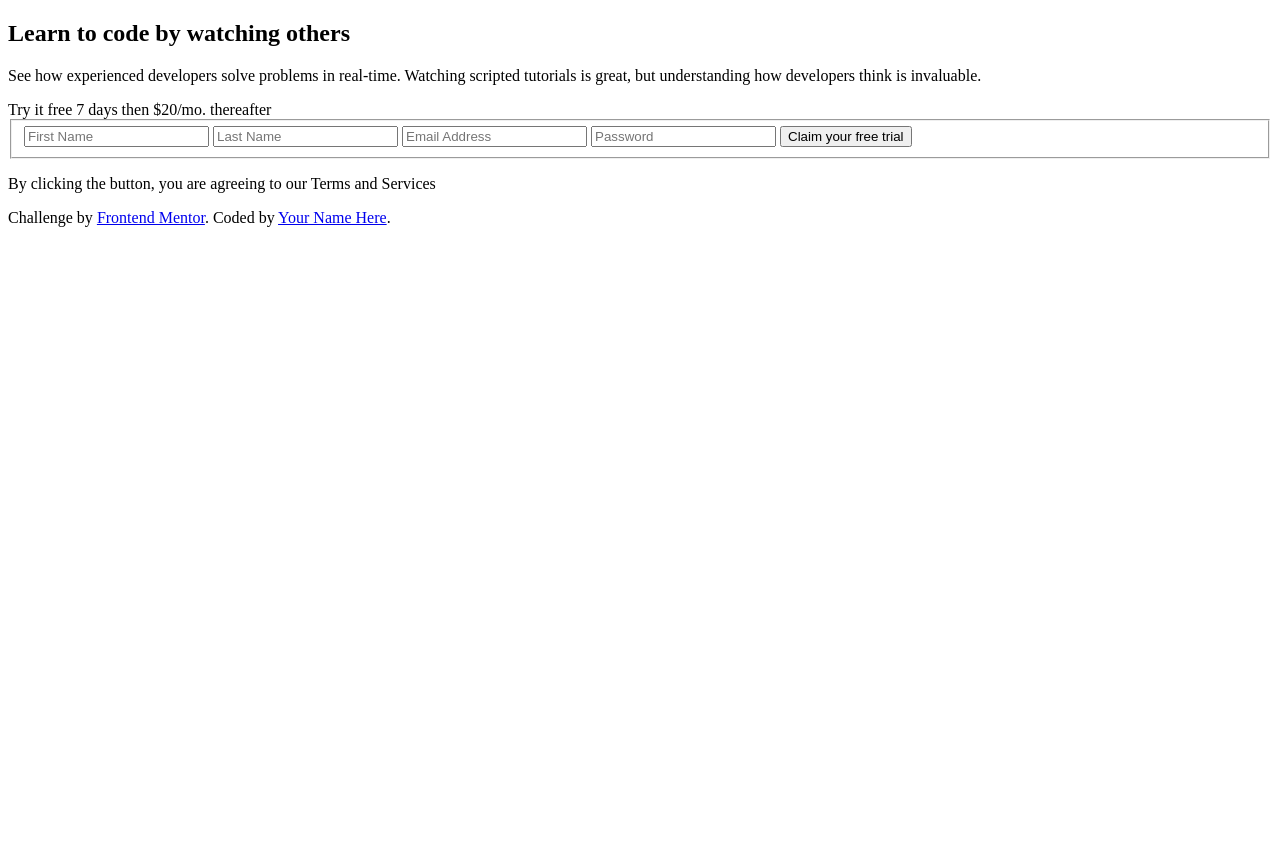
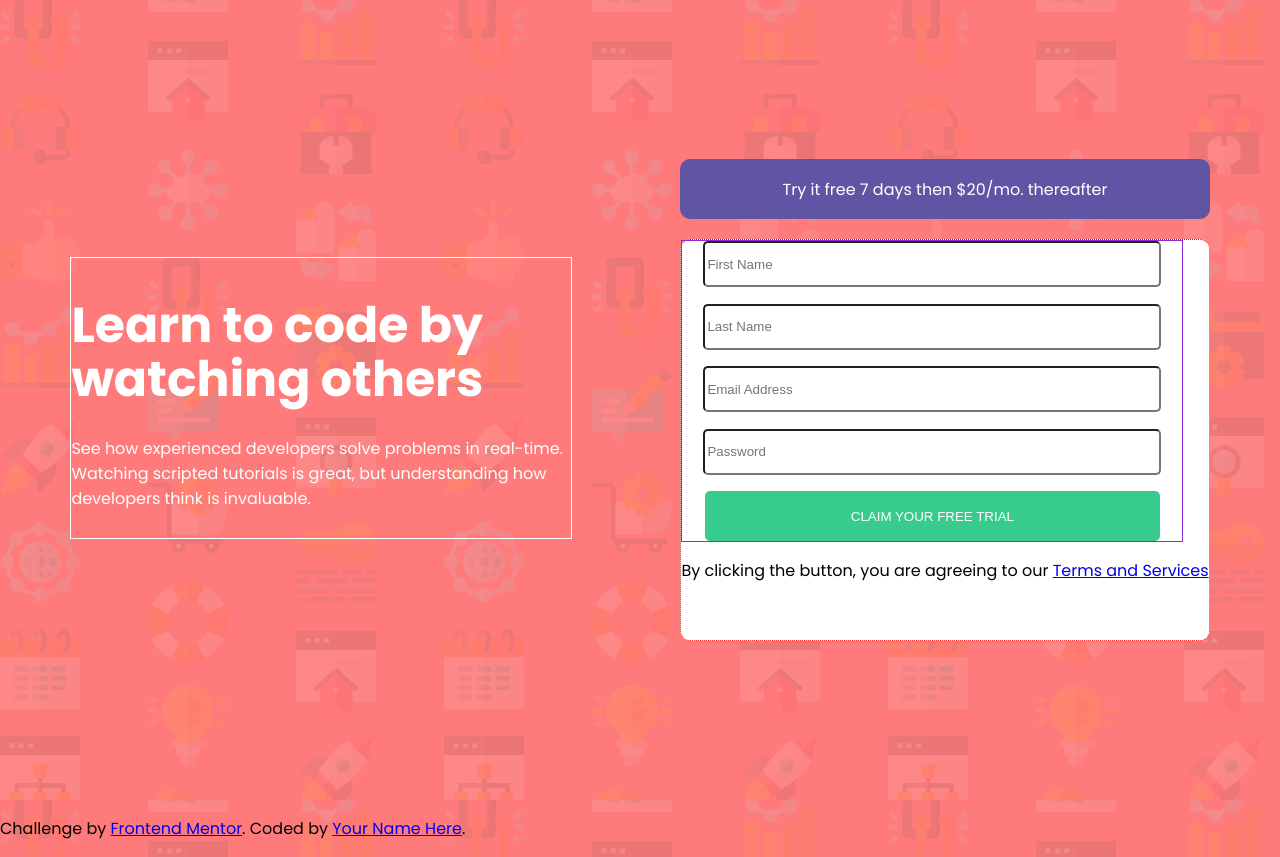
Before and after one commit to hammichalkovic/frontend-mentor-practices, a plain HTML site: page newbie/intro-component-with-signup-form-master/index.html in a window 1280 px wide. Before the commit the page ends 800 px from the top, so only its background shows below. Drawn offline with Linux system fonts and the light colour scheme.

Commit message:
Start styling DV. Set main fonts/colors. Align .title-and-lead

```diff
--- a/newbie/intro-component-with-signup-form-master/css/style.css
+++ b/newbie/intro-component-with-signup-form-master/css/style.css
@@ -0,0 +1,85 @@
+@import url('https://fonts.googleapis.com/css2?family=Poppins:wght@400;500;600;700&display=swap');
+
+body {
+    font-family: 'Poppins', sans-serif;
+    min-height: 100vh;
+    margin: 0;
+    padding: 0;
+    display: flex;
+    flex-direction: column;
+    background: url('../images/bg-intro-desktop.png'), hsl(0, 100%, 74%);
+    font-size: 16px;
+}
+
+main {
+    width: 100vw;
+    height: 100vh;
+    display: flex;
+    align-items: center;
+    justify-content: center;
+}
+
+fieldset {
+    display: flex;
+    flex-direction: column;
+    margin: 0;
+    padding: 0;
+    justify-content: space-between;
+    width: 500px;
+    height: 300px;
+    border: 1px solid blueviolet;
+}
+
+input {
+    height: 40px;
+    width: 90%;
+    align-self: center;
+    border-radius: 5px;
+}
+
+.title-and-lead {
+    width: 500px;
+    height: 280px;
+    border: 1px solid white;
+    color: white;
+    margin-right: 108px;
+    margin-bottom: 5px;
+}
+
+.title {
+    font-size: 49px;
+    line-height: 54px;
+}
+
+.lead {
+    margin-top: -11px;
+}
+
+.trial {
+    height: 60px;
+    background-color: hsl(248, 32%, 49%);
+    color: white;
+    display: flex;
+    align-items: center;
+    justify-content: center;
+    border-radius: 10px;
+}
+
+.form {
+    height: 400px;
+    margin: 20px 0 0 0;
+    border: 1px dotted red;
+    background-color: white;
+    border-radius: 10px;
+}
+
+.submit {
+    height: 50px;
+    width: 91%;
+    background-color: hsl(154, 59%, 51%);
+    align-self: center;
+    border-radius: 5px;
+    border-color: transparent;
+    color: white;
+    text-transform: uppercase;
+}
--- a/newbie/intro-component-with-signup-form-master/index.html
+++ b/newbie/intro-component-with-signup-form-master/index.html
@@ -2,14 +2,14 @@
 <html lang="en">
 <head>
   <meta charset="UTF-8">
-  <meta name="viewport" content="width=device-width, initial-scale=1.0"> <!-- displays site properly based on user's device -->
-
+  <meta name="viewport" content="width=device-width, initial-scale=1.0">
+  <title>Frontend Mentor | Intro component with sign up form</title>
   <link rel="icon" type="image/png" sizes="32x32" href="./images/favicon-32x32.png">
-
-  <title>Frontend Mentor | Intro component with sign up form</title>
-
+  <link rel="stylesheet" href="./css/style.css">
+  <script src="./script.js" defer></script>
 </head>
 <body>
+  <main>
     <section class="title-and-lead">
       <h1 class="title">Learn to code by watching others</h1>
 
@@ -26,9 +26,10 @@
           <input type="password" name="password" id="password" placeholder="Password">
           <button class="submit" type="submit">Claim your free trial</button>
         </fieldset>
-      <p class="terms-and-services">By clicking the button, you are agreeing to our Terms and Services</p>
+        <p class="terms-and-services">By clicking the button, you are agreeing to our <a href="#">Terms and Services</a></p>
       </div>
     </section>
+  </main>
   <footer>
     <p class="attribution">
       Challenge by <a href="https://www.frontendmentor.io?ref=challenge" target="_blank">Frontend Mentor</a>.
```
Lines whose indentation alone changed are shown as unchanged.
